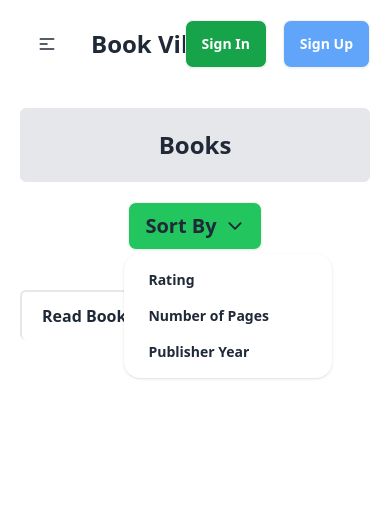
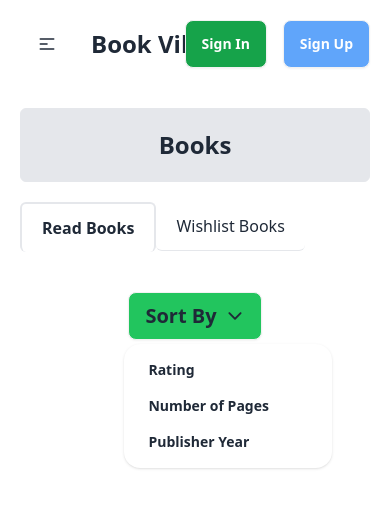
Before and after one commit to Muhammad-sefat/Book-Vibe, a React (Vite) app: page /listedbooks in a window 390 px wide. Both pictures are taken after a click on the heading "Sort By". Shown: the top 508 px of the page. Built offline with nearby package versions, Linux system fonts and the light colour scheme.

Commit message:
Make Responsive barCharts

```diff
--- a/src/Components/Pages/ListedBooks.jsx
+++ b/src/Components/Pages/ListedBooks.jsx
@@ -1,5 +1,4 @@
 import { useState } from "react";
-import { IoIosArrowDown } from "react-icons/io";
 import { Link, Outlet } from "react-router-dom";
 const ListedBooks = () => {
   const [index, setIndex] = useState(0);
@@ -8,24 +7,7 @@ const ListedBooks = () => {
       <div className="border flex justify-center  bg-gray-200 p-5 rounded-md">
         <h1 className="text-2xl font-bold">Books</h1>
       </div>
-      <div className="text-center w-full py-4">
-        <details className="dropdown ">
-          <summary className="m-1 btn bg-green-500 font-semibold text-xl">
-            Sort By <IoIosArrowDown></IoIosArrowDown>
-          </summary>
-          <ul className="p-2 shadow menu dropdown-content z-[1] bg-base-100 rounded-box w-52 font-semibold">
-            <li>
-              <a>Rating</a>
-            </li>
-            <li>
-              <a>Number of Pages</a>
-            </li>
-            <li>
-              <a>Publisher Year</a>
-            </li>
-          </ul>
-        </details>
-      </div>
+
       <div className="flex items-start overflow-x-auto overflow-y-hidden sm:justify-start flex-nowrap dark:bg-gray-100 dark:text-gray-800 py-5">
         <Link
           to={""}
--- a/src/Components/Pages/PagesToRead.jsx
+++ b/src/Components/Pages/PagesToRead.jsx
@@ -1,6 +1,14 @@
 import { useEffect, useState } from "react";
 import { getBooks } from "../Utilites";
-import { BarChart, Bar, Cell, XAxis, YAxis, CartesianGrid } from "recharts";
+import {
+  BarChart,
+  Bar,
+  Cell,
+  XAxis,
+  YAxis,
+  CartesianGrid,
+  ResponsiveContainer,
+} from "recharts";
 const PagesToRead = () => {
   const [books, setBooks] = useState([]);
   useEffect(() => {
@@ -28,9 +36,8 @@ const PagesToRead = () => {
   };
 
   return (
+    <ResponsiveContainer width="100%" height={400}>
       <BarChart
-      width={800}
-      height={400}
         data={books}
         margin={{
           top: 20,
@@ -53,6 +60,7 @@ const PagesToRead = () => {
           ))}
         </Bar>
       </BarChart>
+    </ResponsiveContainer>
   );
 };
 
--- a/src/Components/Pages/ReadBook.jsx
+++ b/src/Components/Pages/ReadBook.jsx
@@ -1,16 +1,44 @@
 import { useEffect, useState } from "react";
 import { getBooks } from "../Utilites";
 import SingleReadBook from "./SingleReadBook";
+import { IoIosArrowDown } from "react-icons/io";
 
 const ReadBook = () => {
   const [books, setBooks] = useState([]);
+  const [displayBooks, setDisplayBooks] = useState([]);
+
   useEffect(() => {
     const stroedBooks = getBooks();
     setBooks(stroedBooks);
+    setDisplayBooks(stroedBooks);
   }, []);
+  const handleBook = () => {
+    let sortByRating = books;
+    sortByRating.reverse();
+    setDisplayBooks(sortByRating);
+  };
+  console.log(displayBooks);
   return (
     <div>
-      {books.map((book) => (
+      <div className="text-center w-full py-4">
+        <details className="dropdown ">
+          <summary className="m-1 btn bg-green-500 font-semibold text-xl">
+            Sort By <IoIosArrowDown></IoIosArrowDown>
+          </summary>
+          <ul className="p-2 shadow menu dropdown-content z-[1] bg-base-100 rounded-box w-52 font-semibold">
+            <li onClick={handleBook}>
+              <a>Rating</a>
+            </li>
+            <li>
+              <a>Number of Pages</a>
+            </li>
+            <li>
+              <a>Publisher Year</a>
+            </li>
+          </ul>
+        </details>
+      </div>
+      {displayBooks.map((book) => (
         <SingleReadBook key={book.bookId} book={book}></SingleReadBook>
       ))}
     </div>
--- a/src/Components/Pages/WishlistBook.jsx
+++ b/src/Components/Pages/WishlistBook.jsx
@@ -8,7 +8,6 @@ const WishlistBook = () => {
     const stroedBooks = getBooks1();
     setBooks(stroedBooks);
   }, []);
-  console.log(books);
   return (
     <div>
       {books.map((book) => (
```
Lines whose indentation alone changed are shown as unchanged.
